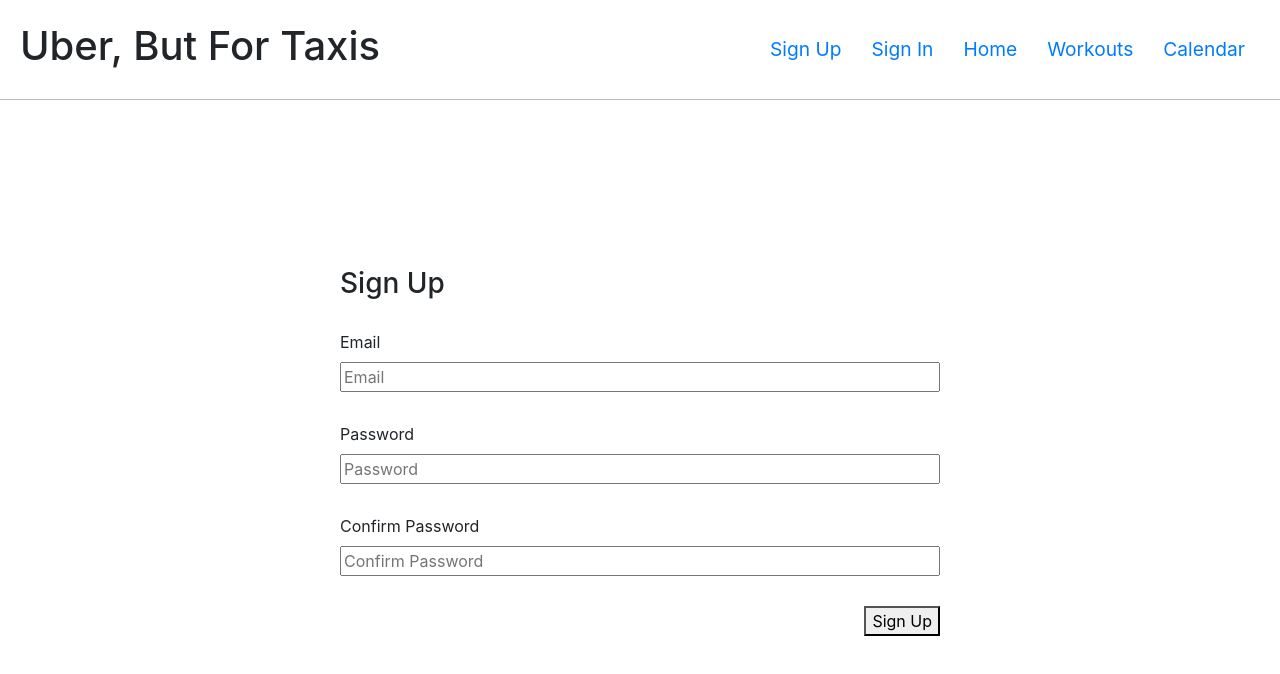
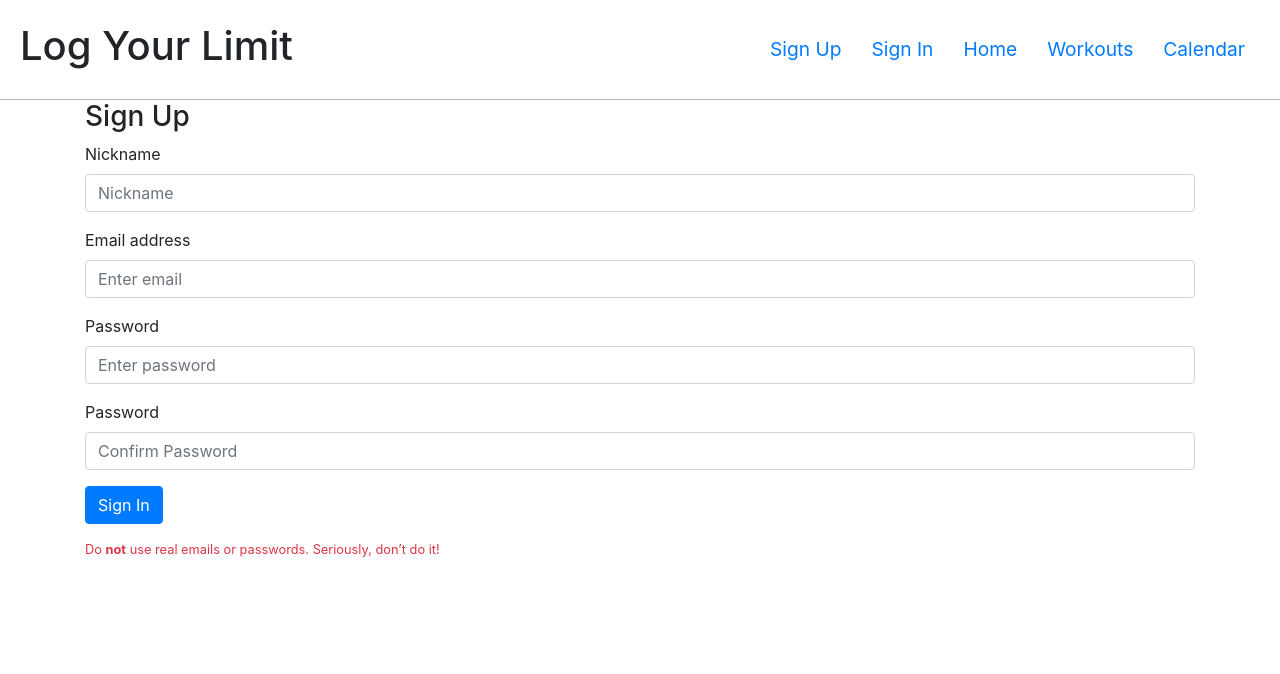
Before and after one commit to binnsy/log-your-limit-react-client, a React app: page /#/sign-up in a window 1280 px wide. Shown: the top 674 px of the page. Built offline with nearby package versions, Linux system fonts and the light colour scheme.

Commit message:
Add nickname to sign up and it is now working created a countdown but just front end...needs edits

```diff
--- a/package.json
+++ b/package.json
@@ -18,7 +18,9 @@
     "react": "^16.4.2",
     "react-big-calendar": "^0.21.0",
     "react-bootstrap": "^1.0.0-beta.5",
+    "react-countdown-now": "^2.1.0",
     "react-dom": "^16.4.2",
+    "react-moment-countdown": "^0.3.0",
     "react-router-dom": "^4.3.1",
     "resolve": "1.6.0",
     "url-loader": "0.6.2"
--- a/src/App.js
+++ b/src/App.js
@@ -14,7 +14,9 @@
 import Workout from './calendar/Workout'
 import LogWorkouts from './calendar/LogWorkouts'
 import LogWorkoutEdit from './calendar/LogWorkoutEdit'
-
+import Countdown from './home/Countdown'
+import MyCountdown from './home/MyCountdown'
+import Alert from 'react-bootstrap/Alert'
 // const MyCalendar = props => (
 //   <div>
 //     <BigCalendar
@@ -26,7 +28,7 @@
 //   </div>
 // )
 // import Alert from 'react-bootstrap/Alert'
-const Alert = 'alert'
+// const Alert = 'alert'
 
 class App extends Component {
   constructor (props, context) {
@@ -59,12 +61,15 @@
             </Alert.Heading>
           </Alert>
         ))}
+        <Route exact path='/countdown' component={Countdown}/>
         <Route exact path="/calendar" component={LogWorkouts}/>
         <Route exact path="/create-workout" component={LogWorkout}/>
         <Route exact path="/workouts/:id" component={Workout}/>
         <Route exact path="/workouts/:id/edit" component={LogWorkoutEdit}/>
-
         <main className="container">
+          <Route path='/countdown' render={() => (
+            <MyCountdown setUser={this.setUser} />
+          )} />
           <Route path='/calendar' render={() => (
             <Selectable setUser={this.setUser} />
           )} />
--- a/src/auth/api.js
+++ b/src/auth/api.js
@@ -7,6 +7,7 @@
     url: apiUrl + '/sign-up',
     data: {
       credentials: {
+        nickname: credentials.nickname,
         email: credentials.email,
         password: credentials.password,
         password_confirmation: credentials.passwordConfirmation
--- a/src/auth/components/SignIn.js
+++ b/src/auth/components/SignIn.js
@@ -14,7 +14,8 @@
 
     this.state = {
       email: '',
-      password: ''
+      password: '',
+      nickname: ''
     }
   }
 
@@ -33,7 +34,7 @@
       .then(() => history.push('/'))
       .catch(error => {
         console.error(error)
-        this.setState({ email: '', password: '' })
+        this.setState({ nickname: '', mail: '', password: '' })
         alert(messages.signInFailure, 'danger')
       })
   }
--- a/src/auth/components/SignUp.js
+++ b/src/auth/components/SignUp.js
@@ -1,6 +1,7 @@
 import React, { Component } from 'react'
 import { withRouter } from 'react-router-dom'
-
+import Form from 'react-bootstrap/Form'
+import Button from 'react-bootstrap/Button'
 import { signUp, signIn } from '../api'
 import messages from '../messages'
 
@@ -11,7 +12,8 @@
     this.state = {
       email: '',
       password: '',
-      passwordConfirmation: ''
+      passwordConfirmation: '',
+      nickname: ''
     }
   }
 
@@ -31,38 +33,55 @@
       .then(() => history.push('/'))
       .catch(error => {
         console.error(error)
-        this.setState({ email: '', password: '', passwordConfirmation: '' })
+        this.setState({ email: '', password: '', passwordConfirmation: '', nickname: '' })
         alert(messages.signUpFailure, 'danger')
       })
   }
 
   render () {
-    const { email, password, passwordConfirmation } = this.state
+    const { email, password, passwordConfirmation, nickname } = this.state
 
     return (
-      <form className='auth-form' onSubmit={this.onSignUp}>
+      <Form className='form' onSubmit={this.onSignUp}>
         <h3>Sign Up</h3>
+        <Form.Group controlId="nickname">
+          <Form.Label>Nickname</Form.Label>
+          <Form.Control
+            required
+            name="nickname"
+            value={nickname}
+            type="string"
+            placeholder="Nickname"
+            onChange={this.handleChange}
+          />
+        </Form.Group>
 
-        <label htmlFor="email">Email</label>
-        <input
+        <Form.Group controlId="email">
+          <Form.Label>Email address</Form.Label>
+          <Form.Control
+            type="email"
+            placeholder="Enter email"
             required
             name="email"
             value={email}
-          type="email"
-          placeholder="Email"
             onChange={this.handleChange}
           />
-        <label htmlFor="password">Password</label>
-        <input
+        </Form.Group>
+
+        <Form.Group controlId="password">
+          <Form.Label>Password</Form.Label>
+          <Form.Control
+            type="password"
+            placeholder="Enter password"
             required
             name="password"
             value={password}
-          type="password"
-          placeholder="Password"
             onChange={this.handleChange}
           />
-        <label htmlFor="passwordConfirmation">Confirm Password</label>
-        <input
+        </Form.Group>
+        <Form.Group controlId="password">
+          <Form.Label>Password</Form.Label>
+          <Form.Control
             required
             name="passwordConfirmation"
             value={passwordConfirmation}
@@ -70,8 +89,12 @@
             placeholder="Confirm Password"
             onChange={this.handleChange}
           />
-        <button type="submit">Sign Up</button>
-      </form>
+        </Form.Group>
+        <Button type="submit">Sign In</Button>
+        <Form.Text className="text-danger mt-3">
+          Do <strong>not</strong> use real emails or passwords. Seriously, don&rsquo;t do it!
+        </Form.Text>
+      </Form>
     )
   }
 }
--- a/src/header/Header.js
+++ b/src/header/Header.js
@@ -27,9 +27,10 @@
 
 const Header = ({ user }) => (
   <header className="main-header">
-    <h1>Uber, But For Taxis</h1>
+    { console.log('user', user) }
+    <h1>Log Your Limit</h1>
     <nav>
-      { user && <span>Welcome, {user.email}</span>}
+      { user && <span>Welcome, {user.nickname}</span>}
       { user ? authenticatedOptions : unauthenticatedOptions }
       { alwaysOptions }
     </nav>
--- /dev/null
+++ b/src/home/Countdown.js
@@ -0,0 +1,205 @@
+import React, { Component } from 'react'
+
+class Countdown extends Component {
+  constructor (props) {
+    super(props)
+    this.state = {
+      days: 0,
+      hours: 0,
+      minutes: 0,
+      seconds: 0
+    }
+  }
+
+  componentWillMount () {
+    this.getTimeUntil(this.props.deadline)
+  }
+
+  componentDidMount () {
+    setInterval(() => this.getTimeUntil(this.props.deadline), 1000)
+  }
+
+  leading0 (num) {
+    if (num < 10) {
+      return '0' + num
+    }
+    return num
+  }
+
+  getTimeUntil (deadline) {
+    const time = Date.parse(deadline) - Date.parse(new Date())
+    const days = Math.floor(time / (1000 * 60 * 60 * 24))
+    // console.log('days: ' + days)
+    const hours = Math.floor((time % (1000 * 60 * 60 * 24)) / (1000 * 60 * 60))
+    // console.log('hours: ' + hours)
+    const minutes = Math.floor((time % (1000 * 60 * 60)) / (1000 * 60))
+    // console.log('minutes: ' + minutes)
+    const seconds = Math.floor((time % (1000 * 60)) / 1000)
+    // console.log('seconds' + seconds)
+    this.setState({ days, hours, minutes, seconds })
+  }
+
+  render () {
+    return (
+      <div>
+        <div>
+          <div className='countdown-days'>{this.leading0(this.state.days)} days</div>
+          <div className='countdown-hours'>{this.leading0(this.state.hours)} hours</div>
+          <div className='countdown-minutes'>{this.leading0(this.state.minutes)} minutes</div>
+          <div className='countdown-seconds'>{this.leading0(this.state.seconds)} seconds</div>
+        </div>
+      </div>
+    )
+  }
+}
+
+export default Countdown
+// import React, { Component } from 'react'
+// import PropTypes from 'prop-types'
+//
+// class Countdown extends Component {
+//   constructor (props) {
+//     super(props)
+//
+//     this.state = {
+//       days: 0,
+//       hours: 0,
+//       min: 0,
+//       sec: 0
+//     }
+//   }
+//
+//   componentDidMount () {
+//     // update every second
+//     this.interval = setInterval(() => {
+//       const date = this.calculateCountdown(this.props.date)
+//       date ? this.setState(date) : this.stop()
+//     }, 1000)
+//   }
+//
+//   componentWillUnmount () {
+//     this.stop()
+//   }
+//
+//   calculateCountdown (endDate) {
+//     let diff = (Date.parse(new Date(endDate)) - Date.parse(new Date())) / 1000
+//
+//     // clear countdown when date is reached
+//     if (diff <= 0) return false
+//
+//     const timeLeft = {
+//       years: 0,
+//       days: 0,
+//       hours: 0,
+//       min: 0,
+//       sec: 0,
+//       millisec: 0
+//     }
+//
+//     // calculate time difference between now and expected date
+//     if (diff >= (365.25 * 86400)) { // 365.25 * 24 * 60 * 60
+//       timeLeft.years = Math.floor(diff / (365.25 * 86400))
+//       diff -= timeLeft.years * 365.25 * 86400
+//     }
+//     if (diff >= 86400) { // 24 * 60 * 60
+//       timeLeft.days = Math.floor(diff / 86400)
+//       diff -= timeLeft.days * 86400
+//     }
+//     if (diff >= 3600) { // 60 * 60
+//       timeLeft.hours = Math.floor(diff / 3600)
+//       diff -= timeLeft.hours * 3600
+//     }
+//     if (diff >= 60) {
+//       timeLeft.min = Math.floor(diff / 60)
+//       diff -= timeLeft.min * 60
+//     }
+//     timeLeft.sec = diff
+//
+//     return timeLeft
+//   }
+//
+//   stop () {
+//     clearInterval(this.interval)
+//   }
+//
+//   addLeadingZeros (value) {
+//     value = String(value)
+//     while (value.length < 2) {
+//       value = '0' + value
+//     }
+//     return value
+//   }
+//
+//   render () {
+//     const countDown = this.state
+//
+//     return (
+//       <div className="Countdown">
+//         <span className="Countdown-col">
+//           <span className="Countdown-col-element">
+//             <strong>{this.addLeadingZeros(countDown.days)}</strong>
+//             <span>{countDown.days === 1 ? 'Day' : 'Days'}</span>
+//           </span>
+//         </span>
+//
+//         <span className="Countdown-col">
+//           <span className="Countdown-col-element">
+//             <strong>{this.addLeadingZeros(countDown.hours)}</strong>
+//             <span>Hours</span>
+//           </span>
+//         </span>
+//
+//         <span className="Countdown-col">
+//           <span className="Countdown-col-element">
+//             <strong>{this.addLeadingZeros(countDown.min)}</strong>
+//             <span>Min</span>
+//           </span>
+//         </span>
+//
+//         <span className="Countdown-col">
+//           <span className="Countdown-col-element">
+//             <strong>{this.addLeadingZeros(countDown.sec)}</strong>
+//             <span>Sec</span>
+//           </span>
+//         </span>
+//       </div>
+//     )
+//   }
+// }
+//
+// Countdown.propTypes = {
+//   date: PropTypes.string.isRequired
+// }
+//
+// Countdown.defaultProps = {
+//   date: new Date()
+// }
+//
+// export default Countdown
+// import React from 'react'
+// import ReactDOM from 'react-dom'
+// import Countdown from 'react-countdown-now'
+//
+// // Random component
+// const Completionist = () => <span>You are good to go!</span>
+//
+// // Renderer callback with condition
+// const renderer = ({ hours, minutes, seconds, completed }) => {
+//   if (completed) {
+//     // Render a completed state
+//     return <Completionist />
+//   } else {
+//     // Render a countdown
+//     return <span>{hours}:{minutes}:{seconds}</span>
+//   }
+// }
+//
+// ReactDOM.render(
+//   <Countdown
+//     date={new Date(2019, 9, 7, 8, 0, 0, 0) + Date.now()}
+//     renderer={renderer}
+//   />,
+//   document.getElementById('root')
+// )
+//
+// export default Completionist
--- a/src/home/Date.js
+++ /dev/null
@@ -1 +0,0 @@
-import React from 'react'
--- /dev/null
+++ b/src/home/MyCountdown.js
@@ -0,0 +1,42 @@
+import React, { Component } from 'react'
+import Countdown from './Countdown'
+import { Form, FormControl, Button } from 'react-bootstrap'
+
+class MyCountdown extends Component {
+  constructor (props) {
+    super(props)
+    this.state = {
+      deadline: 'August 18, 2019',
+      newDeadline: ''
+    }
+  }
+
+  changeDeadline () {
+    this.setState({ deadline: this.state.newDeadline })
+  }
+
+  render () {
+    return (
+      <div className="App">
+        <div className="App-title">
+    Countdown to Ironman Mt. Tremblant{this.state.deadline}
+        </div>
+        <Countdown
+          deadline={this.state.deadline}
+        />
+        <Form inline>
+          <FormControl
+            className='Deadline-input'
+            placeholder='new date'
+            onChange={event => this.setState({ newDeadline: event.target.value })}
+          />
+          <Button onClick={() => this.changeDeadline()}>
+          Submit
+          </Button>
+        </Form>
+      </div>
+    )
+  }
+}
+
+export default MyCountdown
```
Also changed, not shown: 1 other file (tests, documents, lock files or other folders). Lines whose indentation alone changed are shown as unchanged.
